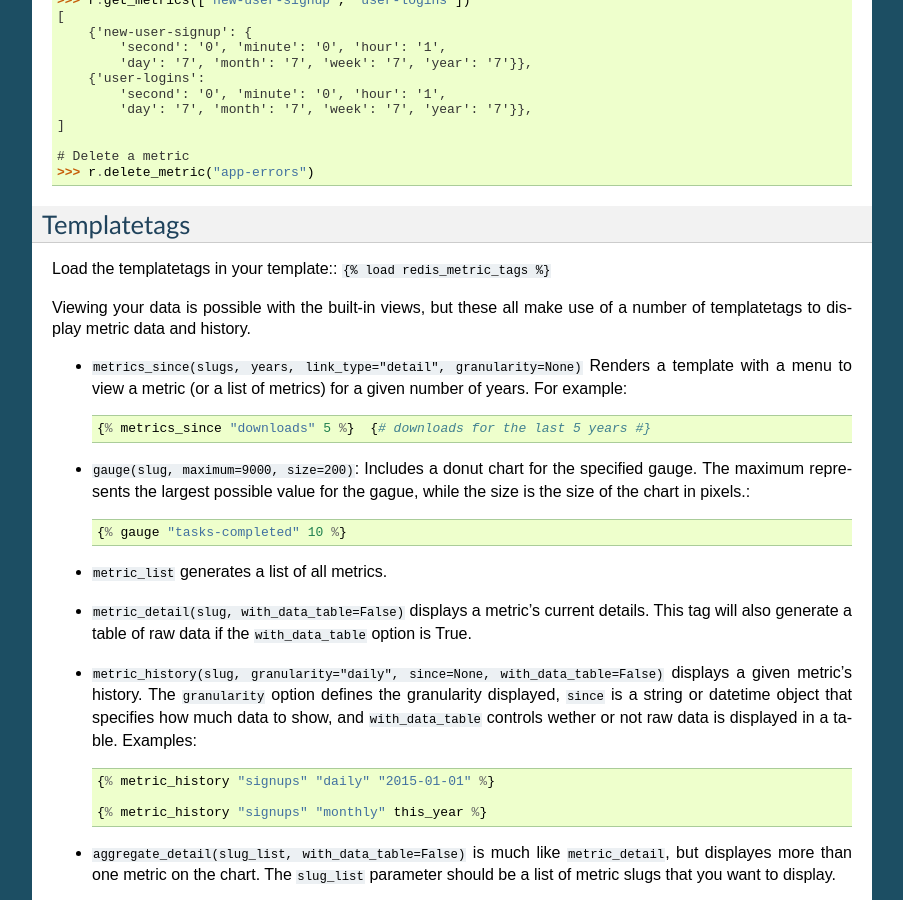
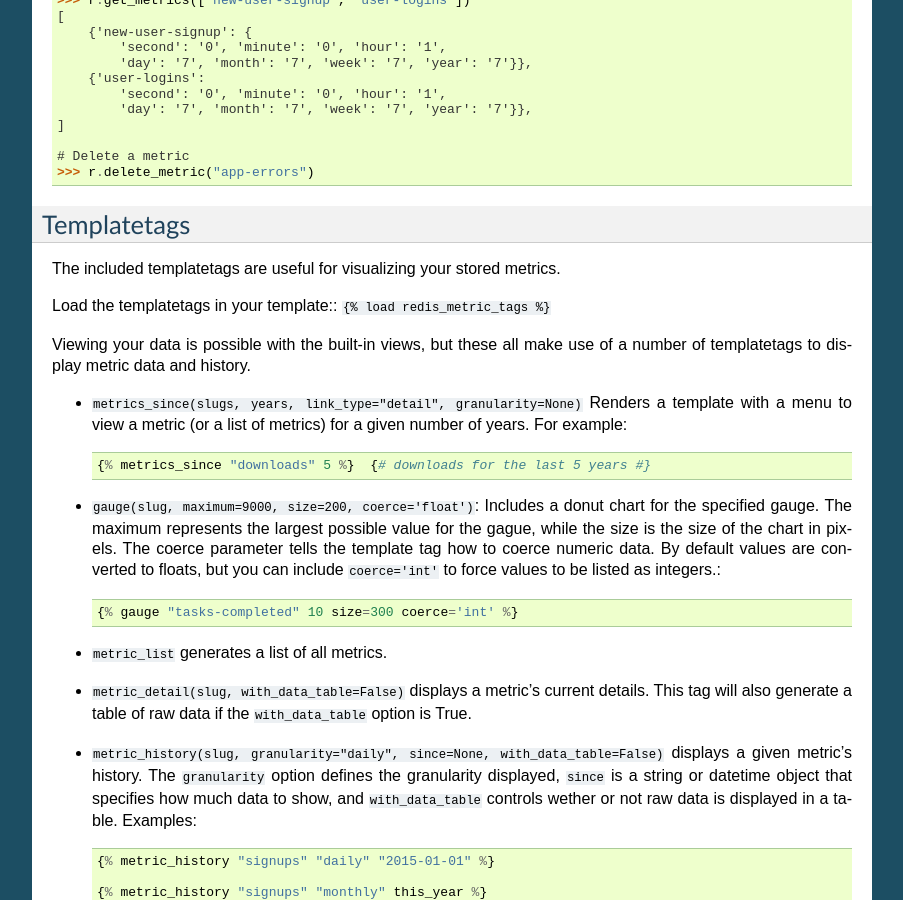
Before and after one commit to bradmontgomery/django-redis-metrics, a Sphinx documentation site: the page built from docs/usage.rst, in a window 1280 px wide and 900 px high, scrolled down 1314 px. Shown: the whole window, without its empty margins (198-1101 px from the left). Built offline with Sphinx 7.4.7, drawn with Linux system fonts in a browser that asks for light colours.

Commit message:
updating docs

```diff
--- a/docs/installation.rst
+++ b/docs/installation.rst
@@ -12,7 +12,7 @@ Requirements
 ------------
 
 This app works with Python 2 & 3 (tested on 2.7 and 3.4) and is tested with
-Django 1.7 - 1.8. It also requires `redis-py`_. For support for older versions
+Django 1.7 - 1.9. It also requires `redis-py`_. For support for older versions
 of Django, see the `0.9.0 release <https://github.com/bradmontgomery/django-redis-metrics/releases/tag/0.9.0>`_.
 
 If you'd like to run the tests, install the packages listed in
--- a/docs/usage.rst
+++ b/docs/usage.rst
@@ -104,6 +104,9 @@ You can use it directly to set metrics or gauges and to retrieve data.
 Templatetags
 ------------
 
+The included templatetags are useful for visualizing your stored metrics.
+
+
 Load the templatetags in your template::
 ``{% load redis_metric_tags %}``
 
@@ -116,11 +119,14 @@ of a number of templatetags to display metric data and history.
 
     {% metrics_since "downloads" 5 %}  {# downloads for the last 5 years #}
 
-* ``gauge(slug, maximum=9000, size=200)``: Includes a donut chart for the specified
-  gauge. The maximum represents the largest possible value for the gague, while
-  the size is the size of the chart in pixels.::
+* ``gauge(slug, maximum=9000, size=200, coerce='float')``: Includes a donut
+  chart for the specified gauge. The maximum represents the largest possible
+  value for the gague, while the size is the size of the chart in pixels. The
+  coerce parameter tells the template tag how to coerce numeric data. By default
+  values are converted to floats, but you can include ``coerce='int'`` to force
+  values to be listed as integers.::
 
-    {% gauge "tasks-completed" 10 %}
+    {% gauge "tasks-completed" 10 size=300 coerce='int' %}
 
 * ``metric_list`` generates a list of all metrics.
 * ``metric_detail(slug, with_data_table=False)`` displays a metric's current
```
